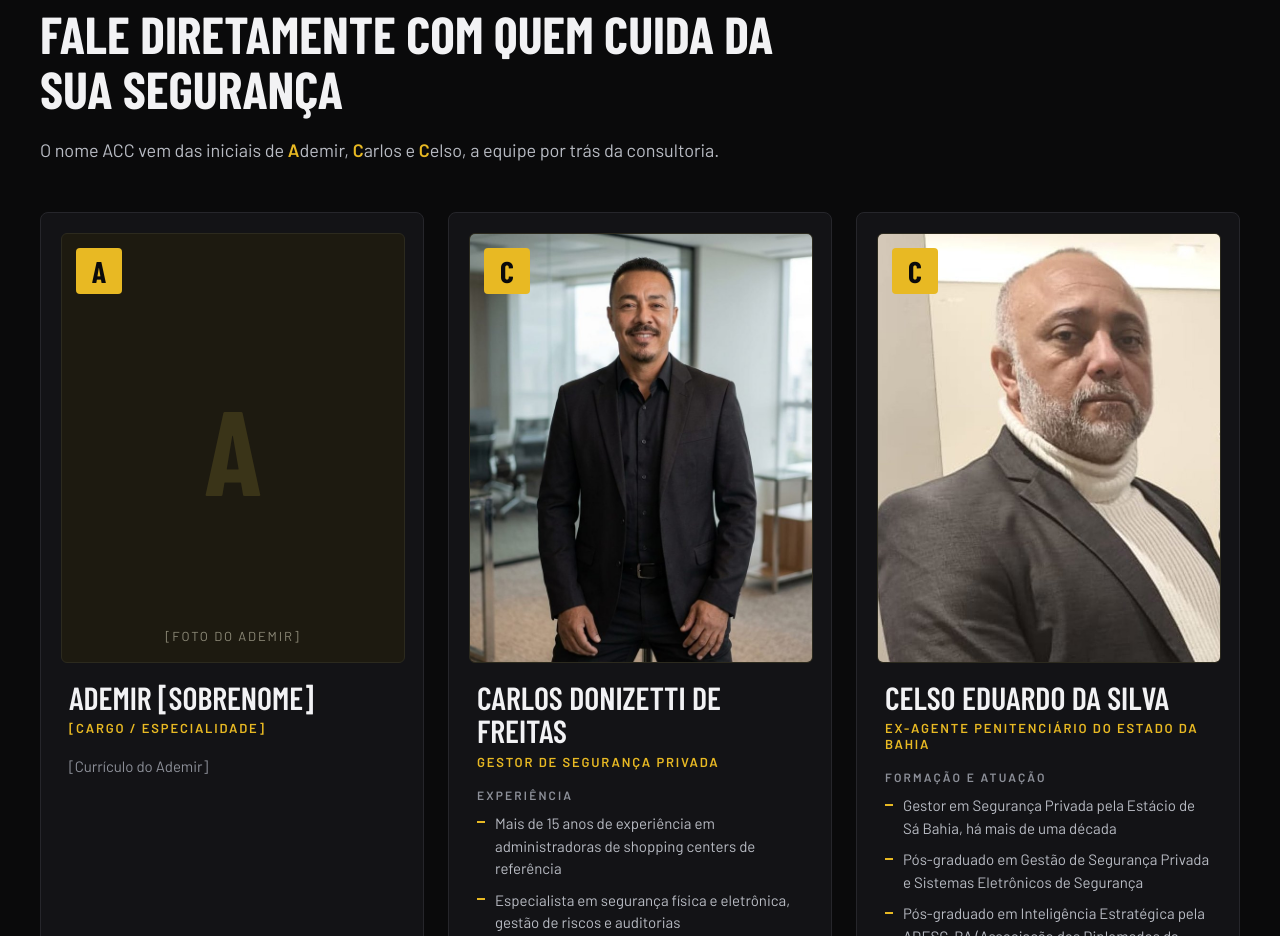
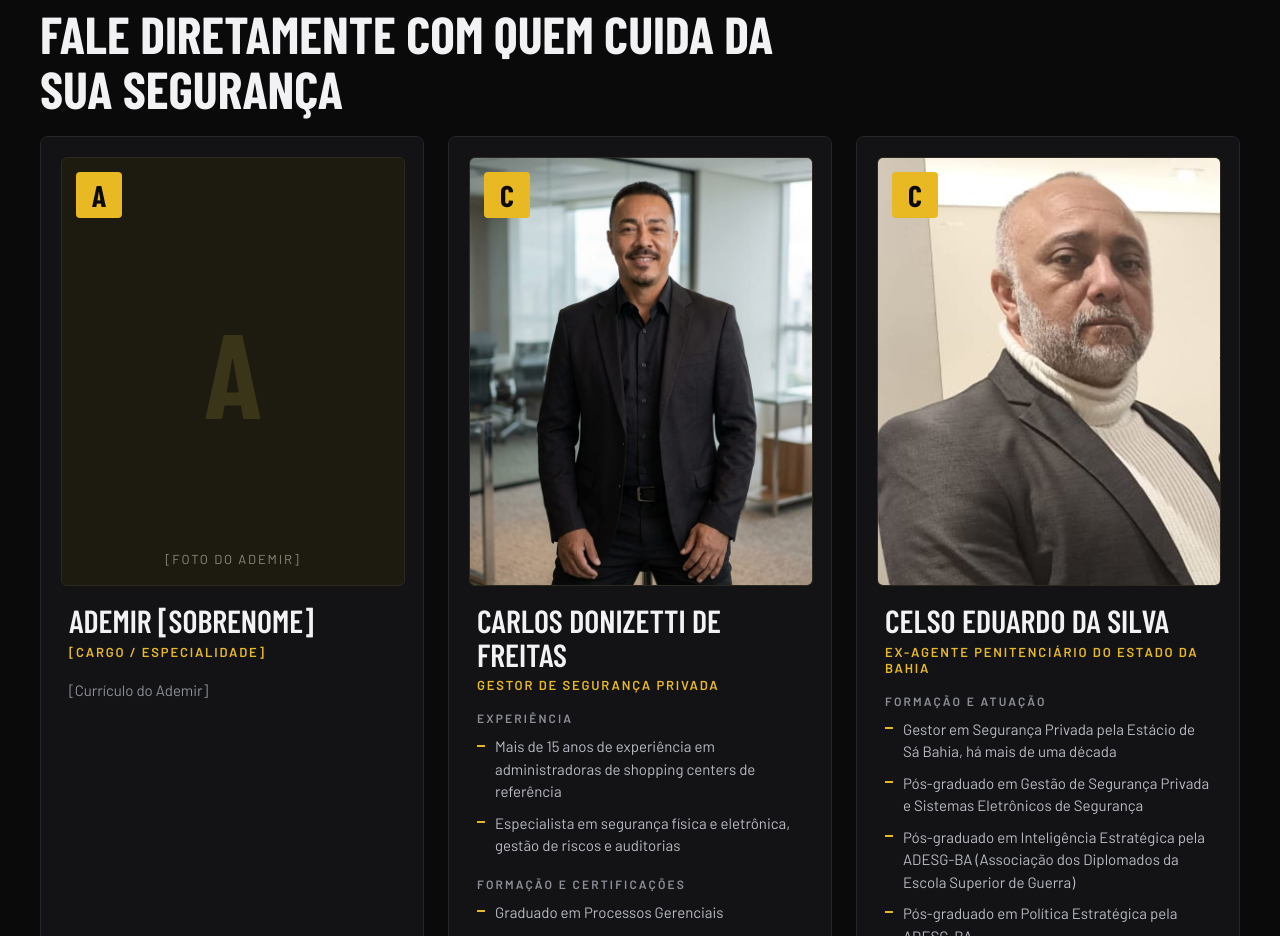
Before and after one commit to eolivettiti-coder/accseguranca, a plain HTML site: page index.html in a window 1280 px wide. Shown: the part 2680-3616 px from the top of the page. Drawn offline with nearby package versions, Linux system fonts and the light colour scheme.

Commit message:
Update index.html

```diff
--- a/index.html
+++ b/index.html
@@ -151,7 +151,6 @@ img{max-width:100%}
 <div style="max-width:1200px;margin:0 auto;padding:88px 24px">
 <p style="margin:0 0 16px;font-size:14px;letter-spacing:.22em;text-transform:uppercase;color:#e8b923;font-weight:600">Equipe</p>
 <h2 style="margin:0 0 20px;font-family:'Barlow Condensed',sans-serif;font-weight:700;font-size:clamp(34px,4.4vw,52px);line-height:1.05;text-transform:uppercase;color:#f2f2f4;max-width:760px">Fale diretamente com quem cuida da sua segurança</h2>
-<p style="margin:0 0 48px;font-size:18px;line-height:1.6;color:#b9bcc4;max-width:680px">O nome ACC vem das iniciais de <strong style="color:#e8b923;font-weight:600">A</strong>demir, <strong style="color:#e8b923;font-weight:600">C</strong>arlos e <strong style="color:#e8b923;font-weight:600">C</strong>elso, a equipe por trás da consultoria.</p>
 
 <div style="display:grid;grid-template-columns:repeat(auto-fit,minmax(300px,1fr));gap:24px">
 
```
